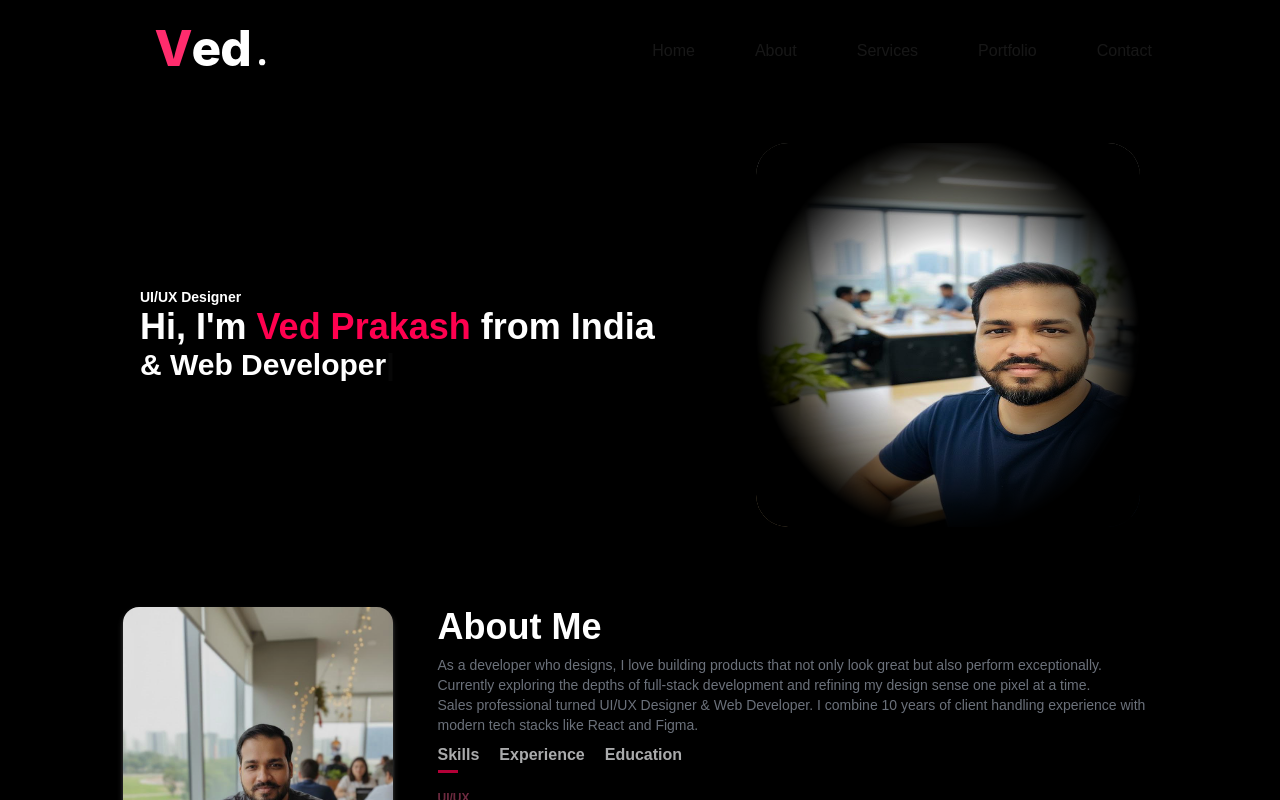
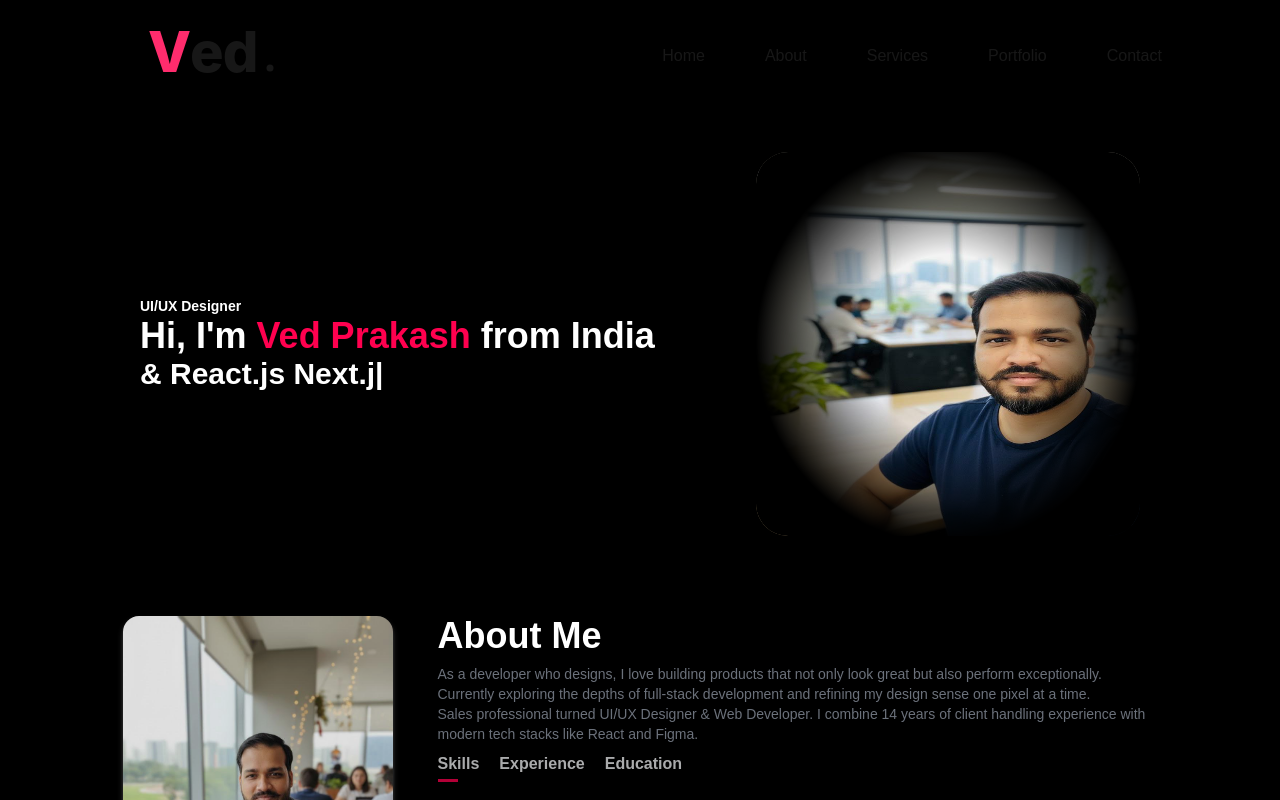
Before and after one commit to VedPrakash-cloud/portfolio, a Next.js app: page / in a window 1280 px wide. Shown: the top 800 px of the page. Built offline with nearby package versions, Linux system fonts and the light colour scheme.

Commit message:
minor updates

```diff
--- a/app/about/about.tsx
+++ b/app/about/about.tsx
@@ -27,7 +27,7 @@ export default function About(){
             <p className="text-sm text-gray-400 opacity-70 py-2">
               As a developer who designs, I love building products that not only look great but also perform exceptionally. Currently exploring the depths of full-stack development and refining my design sense one pixel at a time.
               <br />
-              Sales professional turned UI/UX Designer & Web Developer. I combine 10 years of client handling experience with modern tech stacks like React and Figma.
+              Sales professional turned UI/UX Designer & Web Developer. I combine 14 years of client handling experience with modern tech stacks like React and Figma.
             </p>
             <div className="tab-titles flex text-gray-100 opacity-70">
               <p
--- a/app/globals.css
+++ b/app/globals.css
@@ -28,6 +28,12 @@ body {
   color: var(--foreground);
   font-family: Arial, Helvetica, sans-serif;
 }
+
+@theme{
+  --color-custom-bg: var(--background);
+  --color-custom-text: var(--foreground);
+}
+
 nav ul li a{
   position: relative;
 }
--- a/app/hero/hero.tsx
+++ b/app/hero/hero.tsx
@@ -10,8 +10,8 @@ export default function Hero(){
         const typed = new Typed(el.current, {
           strings: [
             "<i>UI/UX</i> Designer",
+            "&amp; React.js Next.js Developer",
             "&amp; Web Developer",
-            "&amp; React Next js",
           ],
           typeSpeed: 90,
           backSpeed:30,
--- /dev/null
+++ b/app/logo.tsx
@@ -0,0 +1,50 @@
+
+
+const Logo =()=>{
+    return (
+        <svg
+  width="340"
+  height="80"
+  viewBox="0 0 340 80"
+  xmlns="http://www.w3.org/2000/svg"
+>
+
+  {/* <!-- V --> */}
+  <text
+    x="30"
+    y="56"
+    fontSize="56"
+    fontWeight="800"
+    fontFamily="Inter, Poppins, Montserrat, Arial, sans-serif"
+    fill="#ff2c6d"
+    letterSpacing="-1"
+  >
+    V
+  </text>
+
+  {/* <!-- ed --> */}
+  <text
+    x="72"
+    y="56"
+    fontSize="56"
+    fontWeight="800"
+    fontFamily="Inter, Poppins, Montserrat, Arial, sans-serif"
+    fill="currentColor"
+    letterSpacing="-1"
+  >
+    ed
+  </text>
+
+  {/* <!-- small circular dot --> */}
+  <circle
+    cx="152"
+    cy="52"
+    r="3.5"
+    fill="currentColor"
+  />
+</svg>
+
+    )
+}
+
+export default Logo;
--- a/app/page.tsx
+++ b/app/page.tsx
@@ -1,11 +1,16 @@
 "use client";
 import Service from "./services/services";
 import About from "./about/about";
-import Image from "next/image";
 import Hero from "./hero/hero";
 import Profile from "./profile/profile";
 import Contact from "./contact/contact";
-import { faBars, faCode, faHeart, faXmark } from "@fortawesome/free-solid-svg-icons";
+import Logo from "./logo";
+import {
+  faBars,
+  faCode,
+  faHeart,
+  faXmark,
+} from "@fortawesome/free-solid-svg-icons";
 import { library } from "@fortawesome/fontawesome-svg-core";
 import { FontAwesomeIcon } from "@fortawesome/react-fontawesome";
 import { useState, useEffect } from "react";
@@ -15,32 +20,33 @@ library.add(faCode);
 export default function Home() {
   const [isActive, setIsActive] = useState(false);
 
-  useEffect(()=>{
-    const handleTouch = (e:TouchEvent) =>{
-      if(isActive){
+  useEffect(() => {
+    const handleTouch = (e: TouchEvent) => {
+      if (isActive) {
         e.preventDefault();
       }
-    }
-    if(isActive){
+    };
+    if (isActive) {
       document.body.style.overflow = "hidden";
-      document.addEventListener("touchmove", handleTouch, {passive:false});
-    } else{
+      document.addEventListener("touchmove", handleTouch, { passive: false });
+    } else {
       document.body.style.overflow = "auto";
-      document.removeEventListener("touchmove", handleTouch)
+      document.removeEventListener("touchmove", handleTouch);
     }
 
-    return()=>{
-      document.removeEventListener("touchmove",handleTouch);
-    }
-  },[isActive])
+    return () => {
+      document.removeEventListener("touchmove", handleTouch);
+    };
+  }, [isActive]);
+
 
   return (
-    <div className="bg-black">
+    <div id="home" className="bg-black">
       <nav className="flex justify-between md:justify-around items-center bg-black p-4">
-        <Image src="/logo.svg" alt="logo" width={300} height={20} priority />
+        <Logo />
         <ul className="hidden md:flex gap-15 cursor-pointer">
           <li>
-            <a href="#">Home</a>
+            <a href="#home">Home</a>
           </li>
           <li>
             <a href="#about">About</a>
@@ -55,23 +61,19 @@ export default function Home() {
             <a href="#contact">Contact</a>
           </li>
         </ul>
-        <div
-          className="ham md:hidden text-2xl text-white"
-        >
+        <div className="ham md:hidden text-2xl text-white flex gap-1">
           {!isActive && (
-            <FontAwesomeIcon icon={faBars} onClick={() => setIsActive(true)}/>
+            <FontAwesomeIcon icon={faBars} onClick={() => setIsActive(true)} />
           )}
           {isActive && (
-            <ul
-            className="md:hidden cursor-pointer text-white relative z-[9990]">
-
-              <FontAwesomeIcon
-              icon={faXmark}
-              onClick={()=>setIsActive(false)}
-              className="fixed top-6 right-6 text-3xl z-[99999] cursor-pointer"
-              />
+            <ul className="md:hidden cursor-pointer text-white relative z-[9990]">
+                <FontAwesomeIcon
+                  icon={faXmark}
+                  onClick={() => setIsActive(false)}
+                  className="fixed top-6 right-6 text-3xl z-[99999] cursor-pointer"
+                />
               <li>
-                <a href="#">Home</a>
+                <a href="#home">Home</a>
               </li>
               <li>
                 <a href="#about">About</a>
@@ -94,8 +96,9 @@ export default function Home() {
       <Service />
       <Profile />
       <Contact />
-      <footer className="text-center bg-[#262626] py-4 text-xs md:text-sm">
-        Copyright &copy; Ved. Made with <FontAwesomeIcon icon={faHeart} className="text-[#ff004f]"/>.
+      <footer className="text-center bg-[#262626] text-[#fff] py-4 text-xs md:text-sm">
+        Copyright &copy; Ved. Made with{" "}
+        <FontAwesomeIcon icon={faHeart} className="text-[#ff004f]" />.
       </footer>
     </div>
   );
--- a/app/services/services.tsx
+++ b/app/services/services.tsx
@@ -17,19 +17,19 @@ export default function service(){
                         <FontAwesomeIcon icon={faCode} className='text-4xl md:text-3xl mb-5' />
                         <h2 className="text-2xl font-semibold my-2">Web Development</h2>
                         <p className='text-sm mb-5'>Building high-performance web applications using <strong>React.js and Next</strong>.js. I focus on writing scalable code and integrating databases like <strong>SQL/MongoDB</strong> to create functional, data-driven websites.</p>
-                        <a href="#" className='text-sm'>Learn more</a>
+                        <a href="#contact" className='text-sm'>Learn more</a>
                     </div>
                     <div className="rounded-sm md:bg-[#262626] p-6 bg-[#ff004f] hover:shadow-xl shadow-[#ff004f]/50 hover:bg-[#ff004f] duration-300 ease-in-out hover:-translate-y-1 hover:scale-105">
                         <FontAwesomeIcon icon={faCrop} className='text-4xl md:text-3xl mb-5' />
                         <h2 className="text-2xl font-semibold my-2">UI/UX Design</h2>
                         <p className='text-sm mb-5'>Designing intuitive user interfaces and meaningful experiences. I use Figma to create high-fidelity wireframes and interactive prototypes, keeping user psychology and modern design trends in mind.</p>
-                        <a href="#" className='text-sm'>Learn more</a>
+                        <a href="#contact" className='text-sm'>Learn more</a>
                     </div>
                     <div className="rounded-sm md:bg-[#262626] p-6 bg-[#ff004f] hover:shadow-xl shadow-[#ff004f]/50 hover:bg-[#ff004f] duration-300 ease-in-out hover:-translate-y-1 hover:scale-105">
                         <FontAwesomeIcon icon={faLayerGroup} className='text-4xl md:text-3xl mb-5' />
                         <h2 className="text-2xl font-semibold my-2">Frameworks & Styling</h2>
                         <p className='text-sm mb-5'>Expert in creating modern layouts using <strong>Tailwind CSS, Bootstrap, and Material UI (MUI)</strong>. I ensure that every project is fully responsive, delivering a pixel-perfect experience across all screen sizes.</p>
-                        <a href="#" className='text-sm'>Learn more</a>
+                        <a href="#contact" className='text-sm'>Learn more</a>
                     </div>
                 </div>
             </div>
```
Also changed, not shown: public/logo.svg (deleted).
